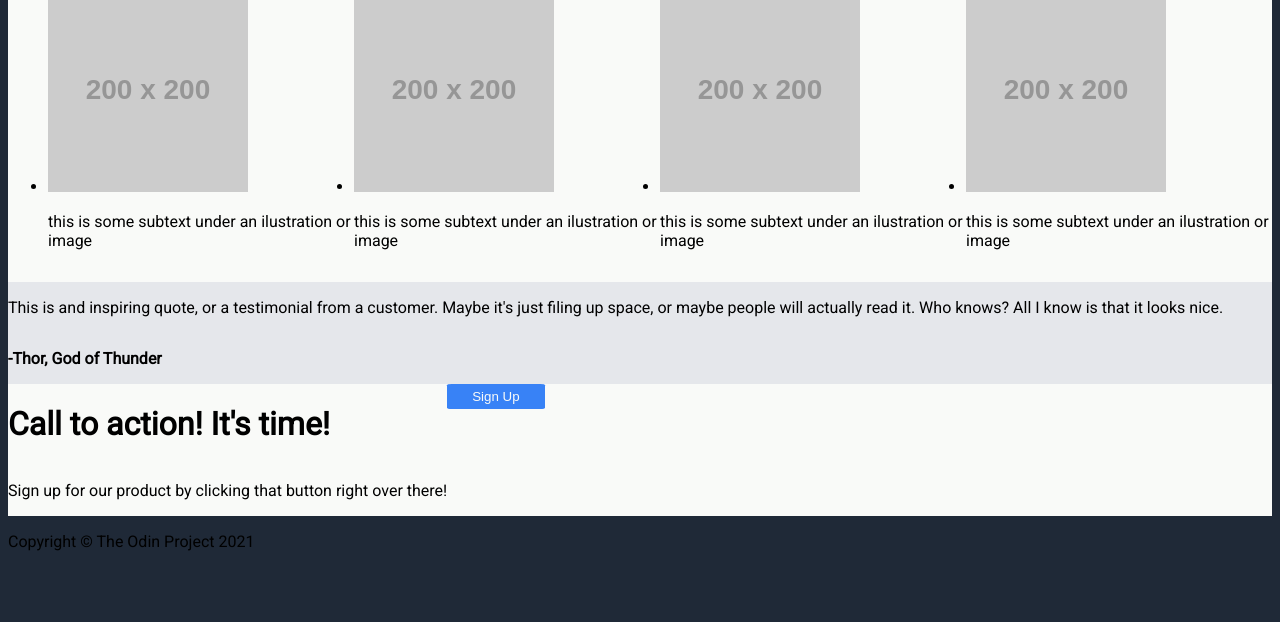
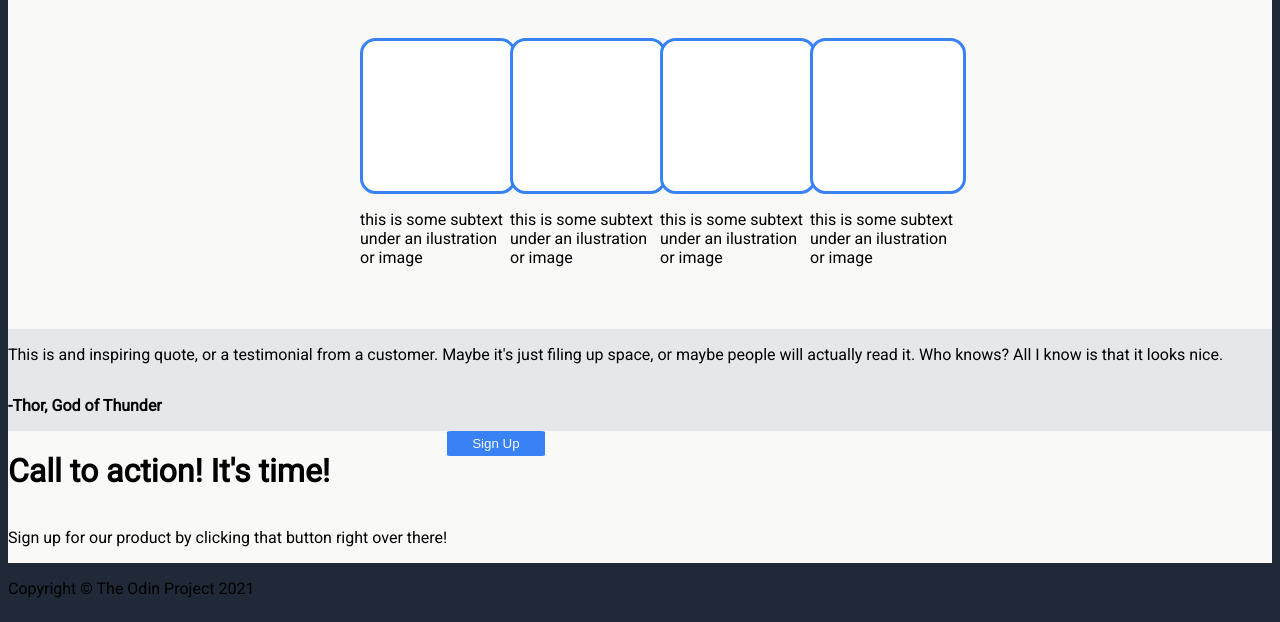
Before and after one commit to iversson-estudos/project-landing-page, a plain HTML site: page index.html in a window 1280 px wide. Shown: the part 524-1146 px from the top of the page. Before the commit the page ends 1099 px from the top, so only its background shows below. Drawn offline with Linux system fonts and the light colour scheme; placeholder pictures from the web are drawn by us.

Commit message:
Styling main section, having some troubles with the skeleton structure on flex box

```diff
--- a/index.html
+++ b/index.html
@@ -31,23 +31,23 @@
     </div>
 </div>
 <div class="main">
-    <h1>Some random information</h1>
+<h1>Some random information.</h1>
     <div class="info-boxes">
         <ul>
             <li>
-                <img src="https://placehold.it/200x200" alt="random image">
+                <p class="img-placeholder"></p>
                 <p>this is some subtext under an ilustration or image</p>
             </li>
             <li>
-                <img src="https://placehold.it/200x200" alt="random image">
+                <p class="img-placeholder"></p>
                 <p>this is some subtext under an ilustration or image</p>
             </li>
             <li>
-                <img src="https://placehold.it/200x200" alt="random image">
+                <p class="img-placeholder"></p>
                 <p>this is some subtext under an ilustration or image</p>
             </li>
             <li>
-                <img src="https://placehold.it/200x200" alt="random image">
+                <p class="img-placeholder"></p>
                 <p>this is some subtext under an ilustration or image</p>
             </li>
         </ul>
--- a/style.css
+++ b/style.css
@@ -16,6 +16,10 @@ a{
     text-decoration: none;
     color: #F9FAF8;
 }
+li{
+    list-style: none;
+}
+
 
 .top-container{
     color:#F9FAF8;
@@ -34,7 +38,6 @@ a{
     flex-grow: 1;
     justify-content: flex-end;
     gap: 25px;
-    list-style: none;
 }
 
 .introduction{
@@ -61,8 +64,30 @@ a{
 .main{
     display: flex;
     flex-direction: column;
+    align-items: center;
     background-color: #F9FAF8;
+    padding:30px;
+    justify-content: space-evenly;
 }
+
+
+
+ .img-placeholder{
+    flex-wrap: 1;
+    flex-grow: 0;
+    flex-shrink: 0;
+    height: 150px;
+    width: 150px;
+    border: 3px solid #3882f6;
+    border-radius: 10%;
+    background-color: white;
+ }
+  .info-boxes ul li{
+    width: 150px;
+  }
+
+
+
 
 .under-main{
     background-color: #E5E7EB;
```
